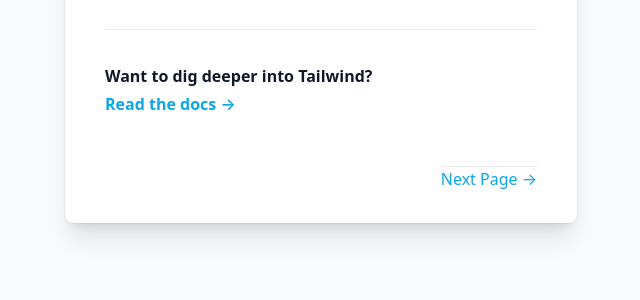
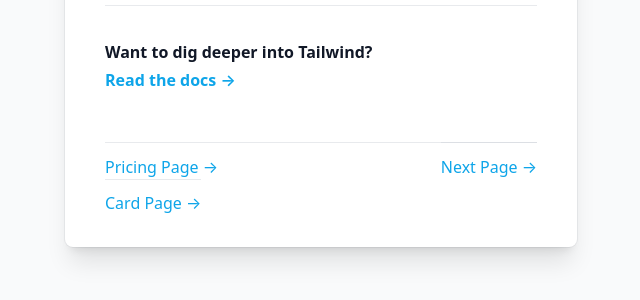
Before and after one commit to iamfoysal/tailwindcss-cass, a website: page index.html in a window 1280 px wide. Shown: the part 490-790 px from the top of the page, without its empty margins (319-959 px from the left). Drawn offline with Linux system fonts and the light colour scheme.

Commit message:
path setup

```diff
--- a/index.html
+++ b/index.html
@@ -64,9 +64,9 @@
           </div>
           <br>
           <br>
-          <a class="text-sky-500 hover:text-sky-600 float-right" href="./next.html">Next Page &rarr;</a>
-
-
+          <a class="  py-3  text-sky-500 hover:text-sky-600 float-right" href="./next.html">Next Page &rarr;</a>
+          <a class="  py-3 text-sky-500 hover:text-sky-600 block" href="./pricing.html">Pricing Page &rarr;</a>
+          <a class="  py-3 text-sky-500 hover:text-sky-600 " href="./card.html">Card Page &rarr;</a>
         </div>
       </div>
     </div>
```
Also changed, not shown: card.html (+1 -0 lines), next.html (+2 -1 lines), pricing.html (+1 -0 lines).
